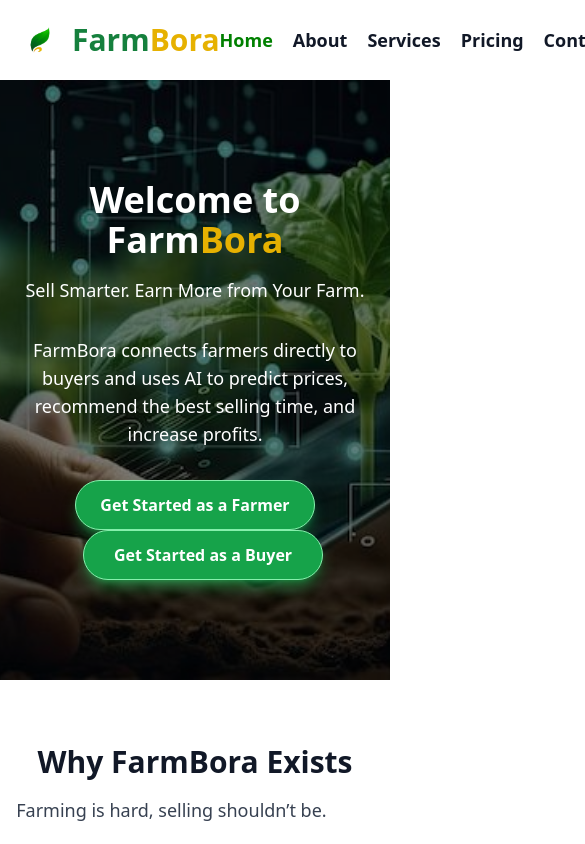
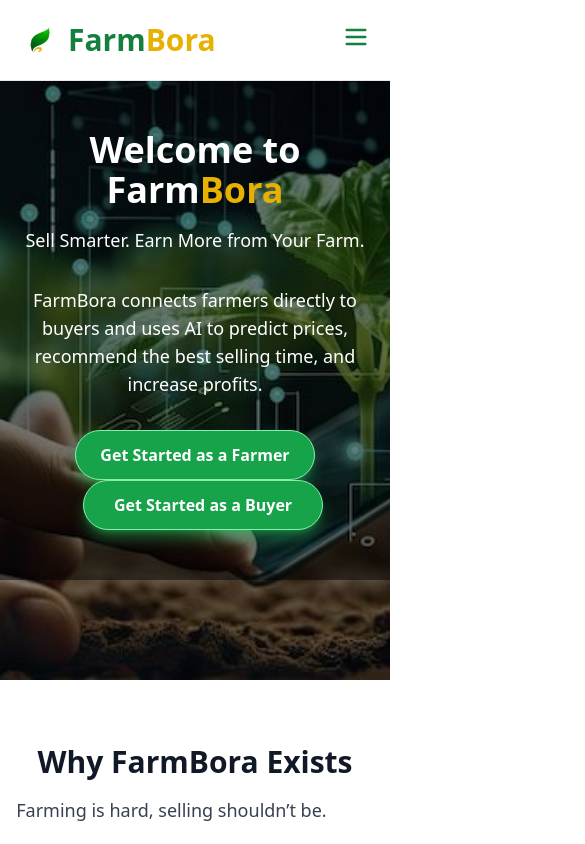
Before and after one commit to WilfredMutwiri/FarmBora--Frontend, a Vue app: page / in a window 390 px wide. Shown: the top 844 px of the page, 585 px wide, since content can reach past the window. Built offline with nearby package versions, Linux system fonts and the light colour scheme.

Commit message:
fixed navigation bar styling

```diff
--- a/src/App.vue
+++ b/src/App.vue
@@ -1,25 +1,67 @@
 <script setup>
+import { ref } from 'vue'
 import { RouterLink, RouterView } from 'vue-router'
+
+const isOpen = ref(false)
 </script>
 
 <template>
   <div>
-    <header>
-      <div class="flex flex-row justify-between items-center p-5">
-        <div class="flex flex-row items-center mr-10">
-          <img src="@/assets/logo.png" alt="FarmBora Logo" class="h-10 inline-block mr-3"/>
-          <h1 class="text-3xl font-bold text-green-700">Farm<span class="text-[#e6b101]">Bora</span></h1>
+    <header class="border-b border-gray-200 fixed top-0 w-full bg-white z-50">
+      <div class="flex justify-between items-center p-5 w-full mx-auto lg:pr-20">
+        <div class="flex justify-between items-center w-full">
+        <div class="flex items-center">
+            <img
+              src="@/assets/logo.png"
+              alt="FarmBora Logo"
+              class="h-10 mr-2"
+            />
+            <h1 class="text-3xl font-bold text-green-700">
+              Farm<span class="text-[#e6b101]">Bora</span>
+            </h1>
+          </div>
+          <div>
+          <button
+            class="md:hidden focus:outline-none"
+            @click="isOpen = !isOpen"
+            aria-label="Toggle menu"
+          >
+            <svg
+              class="w-7 h-7 text-green-700"
+              fill="none"
+              stroke="currentColor"
+              stroke-width="2"
+              viewBox="0 0 24 24"
+            >
+              <path stroke-linecap="round" stroke-linejoin="round"
+                d="M4 6h16M4 12h16M4 18h16"
+              />
+            </svg>
+          </button>
+          </div>
         </div>
-        <nav class="flex flex-row gap-5 text-gray-900 text-lg font-semibold">
-          <RouterLink :to="{name:'home'}">Home</RouterLink>
-          <RouterLink :to="{name:'about'}">About</RouterLink>
-          <RouterLink :to="{name:'services'}">Services</RouterLink>
-          <RouterLink :to="{name:'pricing'}">Pricing</RouterLink>
-          <RouterLink :to="{name:'contact'}">Contact</RouterLink>
+        <nav class="hidden md:flex gap-6 text-gray-900 text-lg font-semibold">
+          <RouterLink :to="{ name: 'home' }">Home</RouterLink>
+          <RouterLink :to="{ name: 'about' }">About</RouterLink>
+          <RouterLink :to="{ name: 'services' }">Services</RouterLink>
+          <RouterLink :to="{ name: 'pricing' }">Pricing</RouterLink>
+          <RouterLink :to="{ name: 'contact' }">Contact</RouterLink>
+        </nav>
+      </div>
+      <div
+        v-show="isOpen"
+        class="md:hidden bg-white border-t border-gray-200 shadow-lg"
+      >
+        <nav class="flex flex-col px-6 py-4 gap-4 text-lg font-semibold">
+          <RouterLink @click="isOpen = false" :to="{ name: 'home' }">Home</RouterLink>
+          <RouterLink @click="isOpen = false" :to="{ name: 'about' }">About</RouterLink>
+          <RouterLink @click="isOpen = false" :to="{ name: 'services' }">Services</RouterLink>
+          <RouterLink @click="isOpen = false" :to="{ name: 'pricing' }">Pricing</RouterLink>
+          <RouterLink @click="isOpen = false" :to="{ name: 'contact' }">Contact</RouterLink>
         </nav>
       </div>
     </header>
-    <main>
+    <main class="">
       <RouterView />
     </main>
   </div>
@@ -27,11 +69,6 @@ import { RouterLink, RouterView } from 'vue-router'
 
 <style scoped>
 nav a.router-link-exact-active {
-  color:green;
+  color: green;
 }
-
-nav a.router-link-exact-active:hover {
-  background-color: transparent;
-}
-
 </style>
--- a/src/views/HomeView.vue
+++ b/src/views/HomeView.vue
@@ -1,13 +1,13 @@
 <script setup></script>
 
 <template>
-  <div class="w-full mx-auto">
+  <div class="w-full mx-auto mt-20">
     <img
       class="w-full h-[600px] object-cover"
       src="@/assets/image1.jpg"
       alt="FarmBora banner"
     />
-    <div class="absolute inset-0 bg-black bg-opacity-50 h-[600px] mt-20">
+    <div class="absolute inset-0 bg-black bg-opacity-50 h-[500px] md:h-[600px] mt-20">
       <div
         class="absolute inset-0 flex flex-col justify-center items-center text-center text-white px-4"
       >
```
